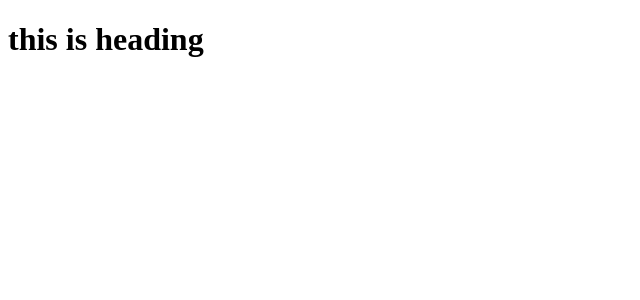
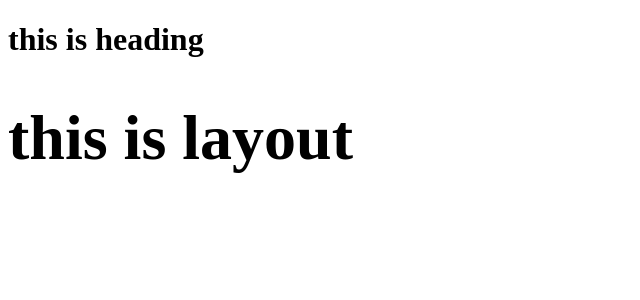
Before and after one commit to Siddarthapogula/react, a React (Vite) app: page / in a window 1280 px wide. Shown: the top 300 px of the page, without its empty margins (0-640 px from the left). Built offline with nearby package versions, Linux system fonts and the light colour scheme.

Commit message:
added a layout component

```diff
--- a/App.js
+++ b/App.js
@@ -1,7 +1,12 @@
 import React from "react";
 import  ReactDOM  from "react-dom";
+import Layout from "./Layout";
 
-const heading = React.createElement("h1", {}, "this is heading");
+const heading = React.createElement("h1", {}, [
+    "this is heading",
+    <Layout/>
+]);
 
 const root = ReactDOM.createRoot(document.getElementById("root"));
+
 root.render(heading);
--- /dev/null
+++ b/Layout.js
@@ -0,0 +1,6 @@
+const Layout = ()=>{
+    return(
+        <h1>this is layout</h1>
+    )
+}
+export default Layout;
```
